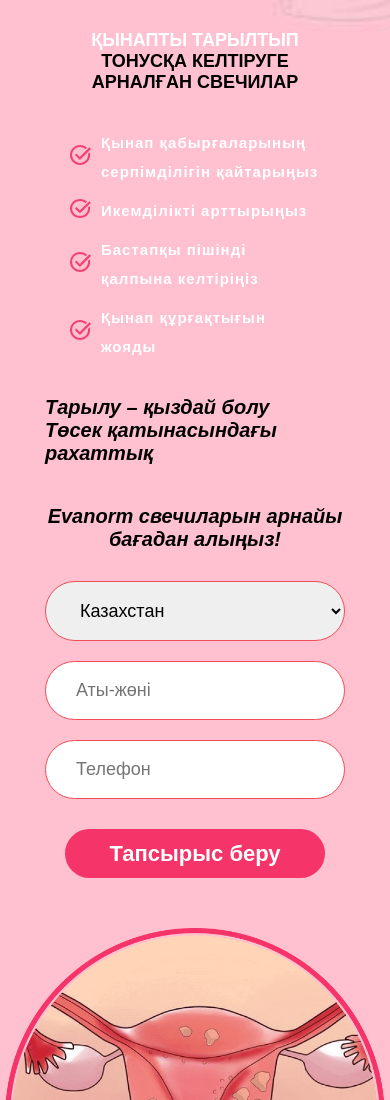
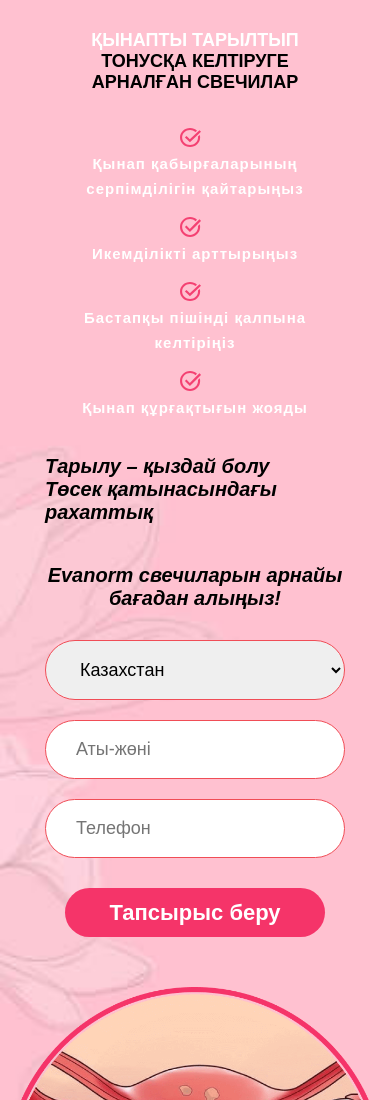
Before and after one commit to ErsultanDev/SupoZ, a plain HTML site: page index.html in a window 390 px wide. Shown: the top 1100 px of the page. Drawn offline with Linux system fonts and the light colour scheme; a script that the page names is missing; a web font is replaced by a local one.

Commit message:
Add files via upload

```diff
--- a/CSS/_blocks/_form.less
+++ b/CSS/_blocks/_form.less
@@ -6,7 +6,7 @@
     line-height: 29px;
     color: #fff;
     border: none;
-    padding: 10px 40px;
+    padding: 10px 35px;
     border-radius: 44px;
     max-width: 300px;
     margin: 0 auto;
--- a/CSS/_blocks/_header.less
+++ b/CSS/_blocks/_header.less
@@ -109,6 +109,7 @@
 
 @media screen and (max-width:425px) {
     .header {
+        background-position: inherit;
         padding-top: 30px;
 
         h2 {
@@ -131,8 +132,13 @@
                 margin: 30px auto;
 
                 .header_item {
+                    flex-direction: column;
+                    margin-bottom: 6px;
+                    text-align: center;
+
                     p {
                         font-size: 15px;
+                        line-height: 25px;
                     }
 
                     .header_icon {
```
Also changed, not shown: CSS/style.css.
